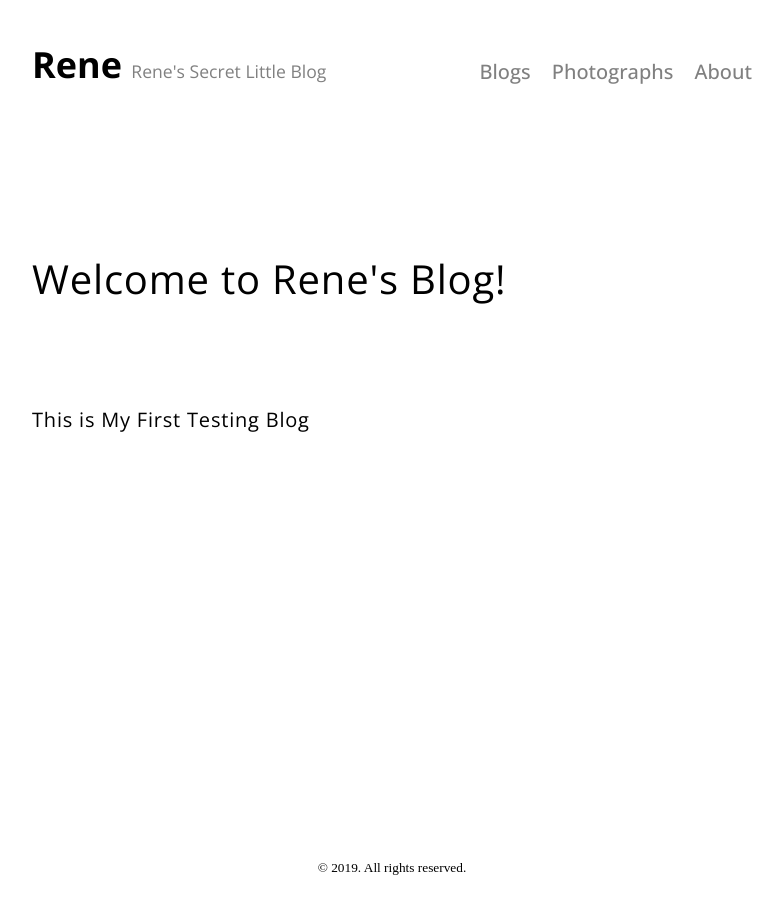
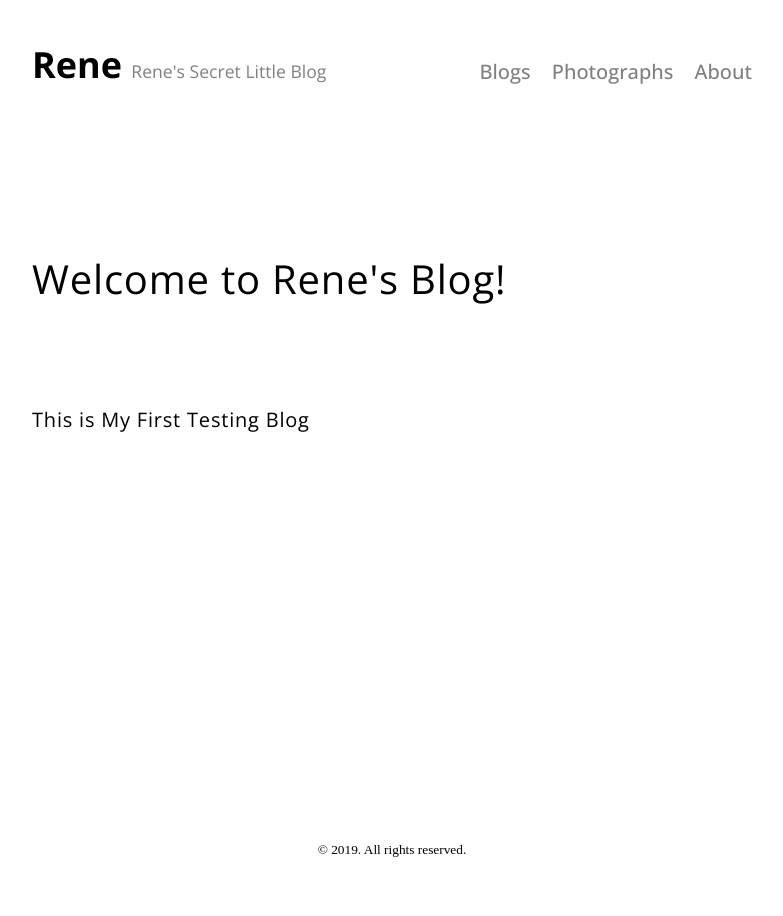
Before and after one commit to ReneGuo/ReneGuo.github.io, a Jekyll site: the page built from index.md, in a window 1280 px wide. Shown: the whole page, without its empty margins (248-1031 px from the left). Built offline with Jekyll 4.4.1, drawn with Linux system fonts in a browser that asks for light colours; Markdown is read by kramdown in place of the engine named in the settings.

Commit message:
fix the max height of the page

```diff
--- a/css/main.css
+++ b/css/main.css
@@ -1,6 +1,6 @@
 body {
   display: flex;
-  min-height: 100vh;
+  min-height: 98vh;
   flex-direction: column;
 }
 
@@ -13,6 +13,7 @@ header {
   margin-right: auto;
   margin-top: 2rem;
   margin-bottom: 2rem;
+  min-height: 2vh;
 }
 
 header a {
```
